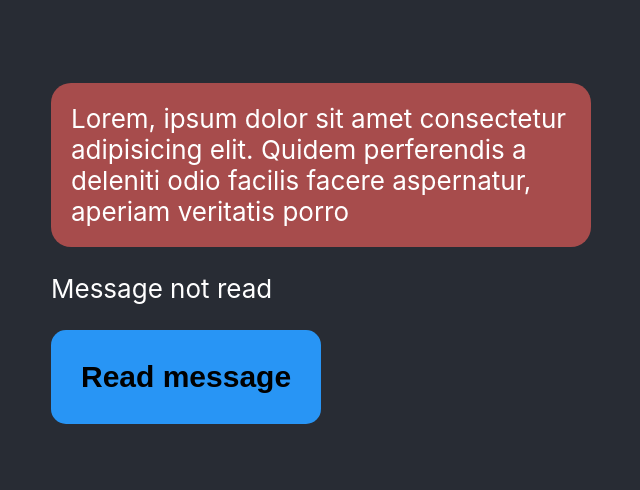
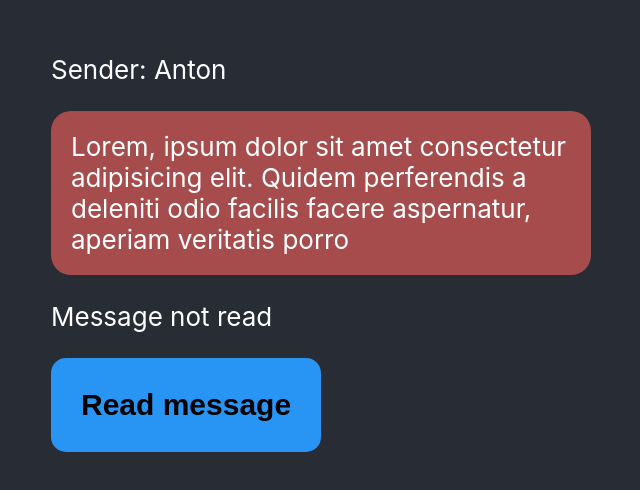
Before and after one commit to dmytro-bieliei/react-conditional-rendering-and-state, a React (Create React App) app: page / in a window 1280 px wide. Shown: the part 160-650 px from the top of the page, without its empty margins (319-959 px from the left). Built offline with nearby package versions, Linux system fonts and the light colour scheme.

Commit message:
add sender and fix problems

```diff
--- a/src/App.js
+++ b/src/App.js
@@ -1,12 +1,15 @@
 import "./App.css";
 import Message from "./components";
-// import Button from "./components/button";
+
+const user = {
+  name: "Anton",
+  email: "anton@mail.com",
+};
 
 function App() {
   return (
     <article className="MessageArticle">
-      <Message />
-      {/* <Button /> */}
+      <Message sender={user} />
     </article>
   );
 }
--- a/src/components/index.jsx
+++ b/src/components/index.jsx
@@ -16,9 +16,13 @@ class Message extends Component {
   };
 
   render() {
-    console.log(this.state);
+    const {
+      sender: { name },
+    } = this.props;
+    console.log(name);
     return (
       <article>
+        <p>Sender: {name}</p>
         <p className="TextMessage">
           Lorem, ipsum dolor sit amet consectetur adipisicing elit. Quidem
           perferendis a deleniti odio facilis facere aspernatur, aperiam
```
Also changed, not shown: src/components/button/index.jsx (deleted, +0 -24 lines).
